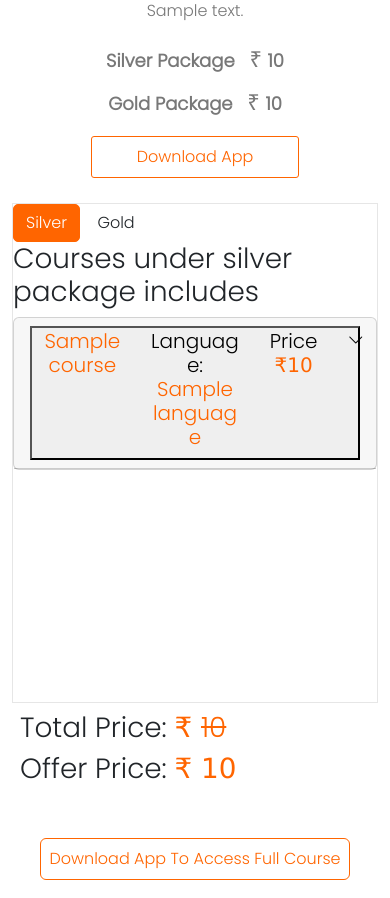
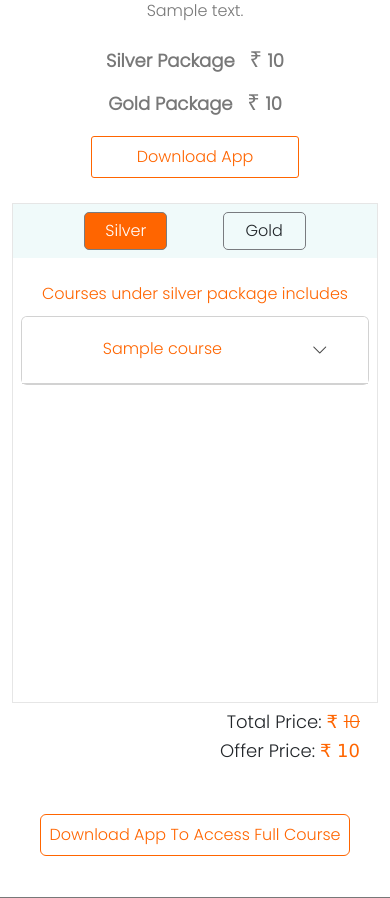
Before and after one commit to ApcosysTest/skillversity.com, a Django app: template app/templates/courseDetail.html in a window 390 px wide. Shown: the part 375-1273 px from the top of the page. Run offline with Django 4.2, Linux system fonts and the light colour scheme; tables that the repository leaves empty hold one stand-in row (values such as "Sample post"); the template is opened without the code that fills it: values that come from a table or form of the project are taken from there, most other values are stand-ins (such as "Sample title", 1, 10 or a date in 2020); grey boxes marked "Sample" are stand-in pictures; some libraries are stand-ins or nearby versions.

Commit message:
Update courseDetail.css

```diff
--- a/app/static/css/courseDetail.css
+++ b/app/static/css/courseDetail.css
@@ -14,6 +14,59 @@
     font-weight: 400;
     color:#FF6500;
     margin-bottom: 15px;
+}
+
+.name-title{
+    text-align: left !important;
+}
+
+.top-title{
+    height: 50px;
+}
+
+.top-title h1{
+    font-size: 22px;
+    text-align: center;
+    padding-top: 10px;
+    color: #FF6500;
+}
+
+#accordion .card-header{
+    background-color: #fff;
+}
+
+#accordion .card-link {
+    background-color: #fff;
+    color: #444;
+    cursor: pointer;
+    width: 100% !important;
+    height: 50px;
+    border: none;
+    text-align: center;
+    outline: none;
+    transition: 0.4s;
+}
+
+#accordion .card-link h5{
+    padding-top: 6px;
+    font-size: 20px;
+}
+
+#accordion .card-link .icon{
+    width: 30px;
+    height: 30px;
+    display: flex;
+    flex-direction: column-reverse;
+}
+
+.total-price h1{
+    font-size: 22px;
+    text-align: right;
+    padding-right: 140px;
+}
+
+#silver, #gold{
+    padding: .5rem;
 }
 
 .price{
@@ -54,10 +107,56 @@
     background-color: #FF6500 !important;
 }
 
+.card-body button{
+    padding:6px 20px;
+    border-color: #FF6500;
+    color: #FF6500;
+    border-radius:3px;
+}
+
+.card-body button:active{
+    border-color: #FF6500 !important;
+    color: #fff !important;
+    background-color: #FF6500 !important;
+}
+
+.card-body button:hover{
+    border-color: #FF6500 !important;
+    color: #fff !important;
+    background-color: #FF6500 !important;
+}
+
+.card-body button:focus-visible{
+    border-color: #FF6500 !important;
+    color: #fff !important;
+    background-color: #FF6500 !important;
+}
+
 .coursedetail p{
     color: #787878;
     font-size: larger;
     font-weight: 400;
+}
+
+@media (max-width: 1500px) {
+    .language-title{
+        display: block;
+    }
+
+    .card-price, .card-lang{
+        display: none;
+    }
+}
+
+@media (max-width: 991.98px) {
+    .language-title{
+        display: none;
+    }
+
+    .col-4 {
+        flex: 0 0 auto !important;
+        width: 60% !important;
+    }
 }
 
 @media (max-width: 575.98px) {
@@ -107,26 +206,54 @@
         margin-left: 0px !important;
         text-align: center;
     }
+
+    .col-4 {
+        flex: 0 0 auto !important;
+        width: 80% !important;
+    }
+
+    .price-title{
+        display: none;
+    }
+
+    .card-price, .card-lang{
+        display: block;
+    }
+
+    .name-title{
+        text-align: center !important;
+    }
+
+    .top-title h1{
+        padding-top: 18px;
+        font-size: 16px;
+    }
+
+    #gold .top-title h1{
+        padding-top: 8px;
+    }
+
+    .card-link h5{
+        font-size: 16px !important;
+    }
+
+    .total-price h1{
+        font-size: 18px;
+        text-align: right !important;
+        padding-right: 10px !important;
+    }
 }
 
-thead {
+.table-btn {
     position: sticky;
     padding: 8px 16px;
     top: -1px;
     margin-top:0;
-    background-color: #fff;
+    background-color: rgb(240, 250, 250);
 }
 
-th .silver, th .gold{
+.table-btn .silver, .table-btn .gold, .table-btn .silver:hover, .table-btn .gold:hover, .table-btn .silver:active, .table-btn .gold:active{
     width: 25%;
-    border-color: #797b7f;
-}
-
-th .silver:hover, th .gold:hover{
-    border-color: #797b7f;
-}
-
-th .silver:active, th .gold:active{
     border-color: #797b7f !important;
 }
 
@@ -140,15 +267,11 @@ th .silver:active, th .gold:active{
     border-color: #FF6500 !important;
 }
 
-th{
+.table-btn{
     padding: 8px 16px;
     top: 0;
     display: flex;
     justify-content: space-evenly;
-}
-
-td{
-    padding: 8px 16px;
 }
 
 .courseImage{
```
